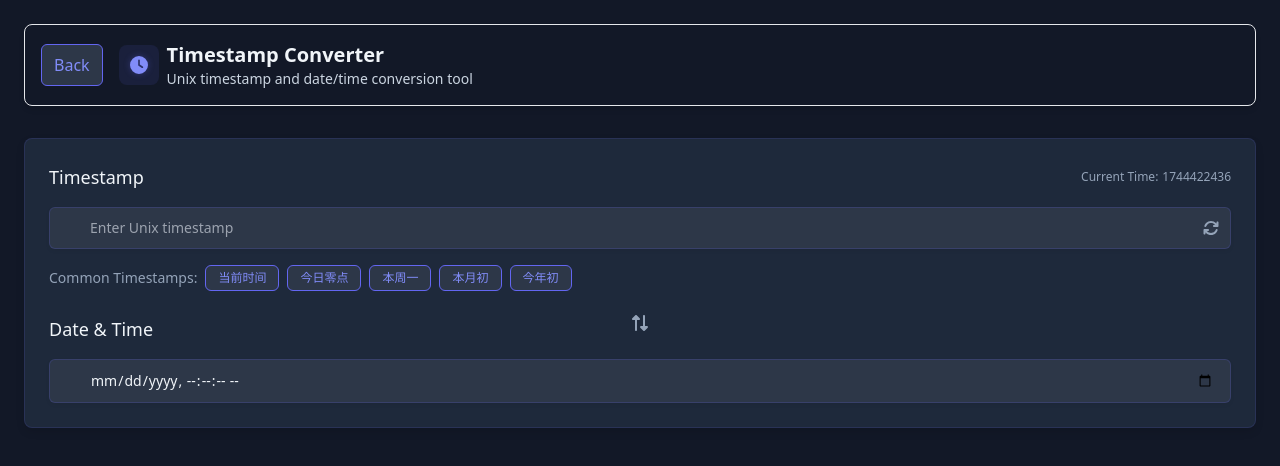
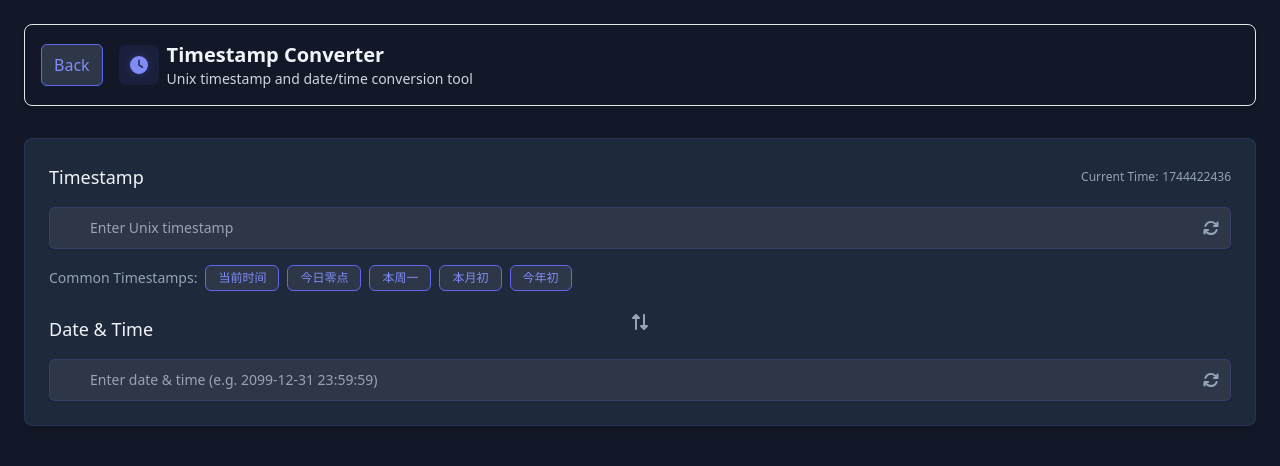
Before and after one commit to wiseqingyang/jisuxiang, a Next.js app: page /tools/timestamp_converter in a window 1280 px wide. Shown: the top 466 px of the page. Built offline with nearby package versions, Linux system fonts and the light colour scheme; a web font is replaced by a local one.

Commit message:
时间戳工具转换

```diff
--- a/src/app/tools/timestamp_converter/page.tsx
+++ b/src/app/tools/timestamp_converter/page.tsx
@@ -22,8 +22,11 @@ const styles = {
 
 export default function TimestampConverter() {
   const { t } = useLanguage();
-  // 当前系统时间
-  const [currentTime, setCurrentTime] = useState(new Date());
+  // 当前系统时间（用于内部计算，不直接渲染）
+  const [_currentTime, setCurrentTime] = useState(new Date());
+
+  // 显示的当前时间戳，避免服务器端渲染不匹配问题
+  const [displayTimestamp, setDisplayTimestamp] = useState<string>('');
 
   // 时间戳和日期时间的状态
   const [timestamp, setTimestamp] = useState('');
@@ -52,6 +55,9 @@ export default function TimestampConverter() {
       setCurrentTime(now);
       updateCommonTimestamps(now);
 
+      // 客户端设置当前时间戳显示
+      setDisplayTimestamp(Math.floor(now.getTime() / 1000).toString());
+
       // 标记为已初始化
       setIsInitialized(true);
     }
@@ -70,6 +76,9 @@ export default function TimestampConverter() {
   const updateCurrentTime = () => {
     const now = new Date();
     setCurrentTime(now);
+
+    // 设置当前时间戳显示，客户端渲染
+    setDisplayTimestamp(Math.floor(now.getTime() / 1000).toString());
 
     // 只更新常用时间戳列表，不修改用户输入
     updateCommonTimestamps(now);
@@ -166,6 +175,9 @@ export default function TimestampConverter() {
           const seconds = String(date.getSeconds()).padStart(2, '0');
 
           setFormattedDateTime(`${year}-${month}-${day} ${hours}:${minutes}:${seconds}`);
+
+          // 同时更新datetime输入框格式
+          setDateTime(`${year}-${month}-${day}T${hours}:${minutes}:${seconds}`);
         }
       } catch (error) {
         console.error(t('tools.timestamp_converter.datetime_format_error'), error);
@@ -173,6 +185,13 @@ export default function TimestampConverter() {
     }
 
     dateTimeToTimestamp(value);
+  };
+
+  // 使用常用时间戳
+  const handleUseCommonTimestamp = (ts: number) => {
+    const tsStr = ts.toString();
+    setTimestamp(tsStr);
+    timestampToDateTime(tsStr);
   };
 
   // 刷新计算，使用当前时间
@@ -183,11 +202,23 @@ export default function TimestampConverter() {
     timestampToDateTime(currentTimestamp.toString());
   };
 
-  // 使用常用时间戳
-  const handleUseCommonTimestamp = (ts: number) => {
-    const tsStr = ts.toString();
-    setTimestamp(tsStr);
-    timestampToDateTime(tsStr);
+  // 使用当前时间更新日期时间输入
+  const setCurrentDateTime = () => {
+    const now = new Date();
+    const year = now.getFullYear();
+    const month = String(now.getMonth() + 1).padStart(2, '0');
+    const day = String(now.getDate()).padStart(2, '0');
+    const hours = String(now.getHours()).padStart(2, '0');
+    const minutes = String(now.getMinutes()).padStart(2, '0');
+    const seconds = String(now.getSeconds()).padStart(2, '0');
+
+    const nowDateTime = `${year}-${month}-${day}T${hours}:${minutes}:${seconds}`;
+    setDateTime(nowDateTime);
+    setFormattedDateTime(`${year}-${month}-${day} ${hours}:${minutes}:${seconds}`);
+
+    // 转换为时间戳
+    const timestamp = Math.floor(now.getTime() / 1000);
+    setTimestamp(timestamp.toString());
   };
 
   // 复制时间戳到剪贴板
@@ -236,7 +267,7 @@ export default function TimestampConverter() {
         <h2 className="text-lg font-medium text-primary">{t('tools.timestamp_converter.timestamp')}</h2>
         <div className="flex items-center text-xs text-tertiary">
           <span className="mr-1">{t('tools.timestamp_converter.current_time_colon')}</span>
-          <span>{Math.floor(currentTime.getTime() / 1000)}</span>
+          <span>{displayTimestamp}</span>
         </div>
       </div>
 
@@ -298,12 +329,19 @@ export default function TimestampConverter() {
 
       <div className="relative">
         <input
-          type="datetime-local"
+          type="text"
           value={dateTime}
           onChange={handleDateTimeChange}
+          placeholder={t('tools.timestamp_converter.enter_datetime')}
           className={styles.input}
-          step="1"
         />
+        <button
+          className="absolute right-3 top-1/2 -translate-y-1/2 text-tertiary hover:text-purple transition-colors"
+          onClick={setCurrentDateTime}
+          title={t('tools.timestamp_converter.use_current_time')}
+        >
+          <FontAwesomeIcon icon={faSync} />
+        </button>
       </div>
 
       {formattedDateTime && (
--- a/src/config/i18n/tools/timestamp_converter/en.ts
+++ b/src/config/i18n/tools/timestamp_converter/en.ts
@@ -10,6 +10,7 @@ export const timestampConverterEn = {
   this_month_start: 'This Month Start',
   this_year_start: 'This Year Start',
   enter_unix_timestamp: 'Enter Unix timestamp',
+  enter_datetime: 'Enter date & time (e.g. 2099-12-31 23:59:59)',
   use_current_time: 'Use Current Time',
   common_timestamps: 'Common Timestamps',
   copy_timestamp: 'Copy Timestamp',
--- a/src/config/i18n/tools/timestamp_converter/zh.ts
+++ b/src/config/i18n/tools/timestamp_converter/zh.ts
@@ -10,6 +10,7 @@ export const timestampConverterZh = {
   this_month_start: '本月初',
   this_year_start: '今年初',
   enter_unix_timestamp: '请输入Unix时间戳',
+  enter_datetime: '请输入日期时间（如：2099-12-31 23:59:59）',
   use_current_time: '使用当前时间',
   common_timestamps: '常用时间戳',
   copy_timestamp: '复制时间戳',
```
